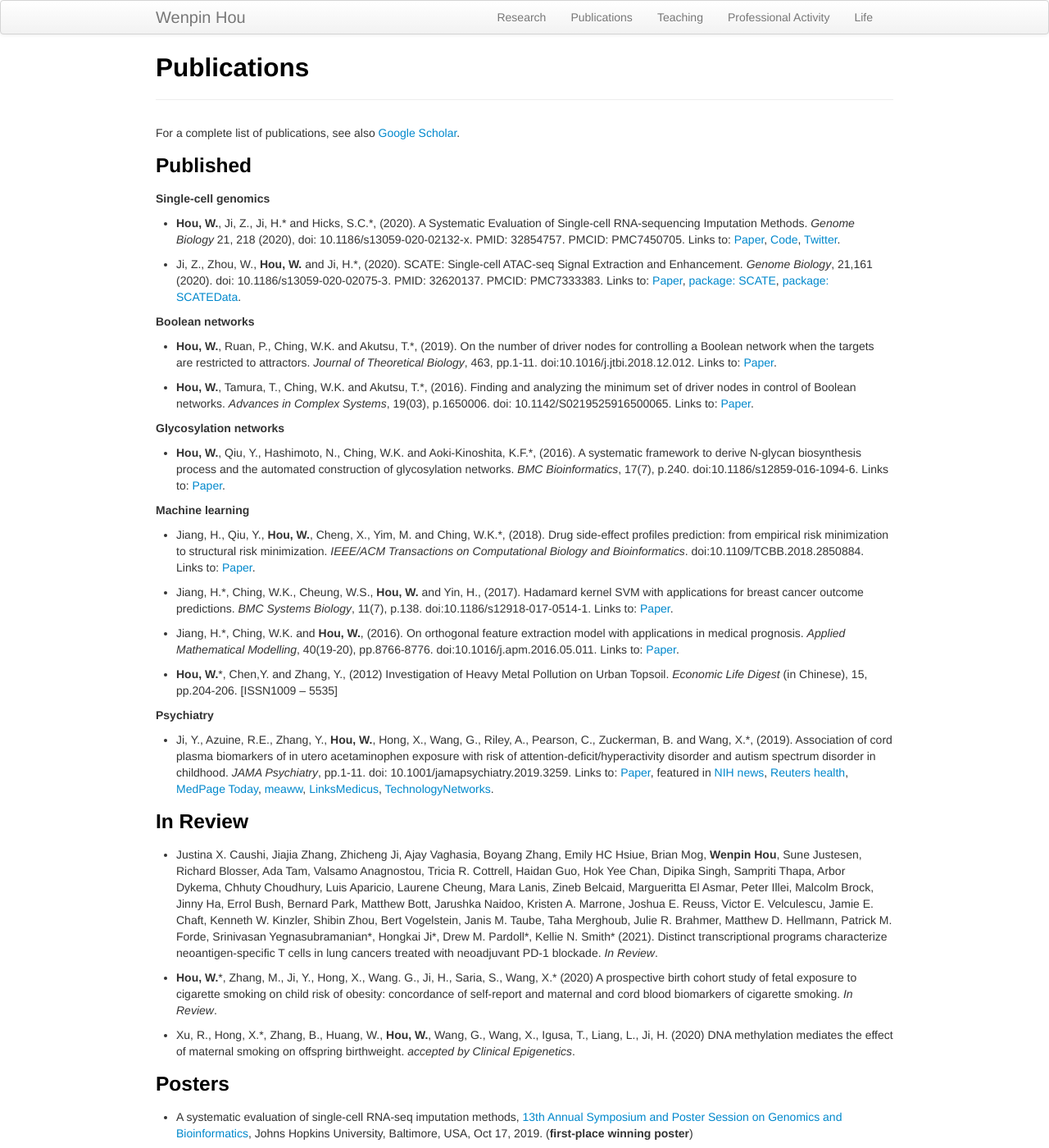
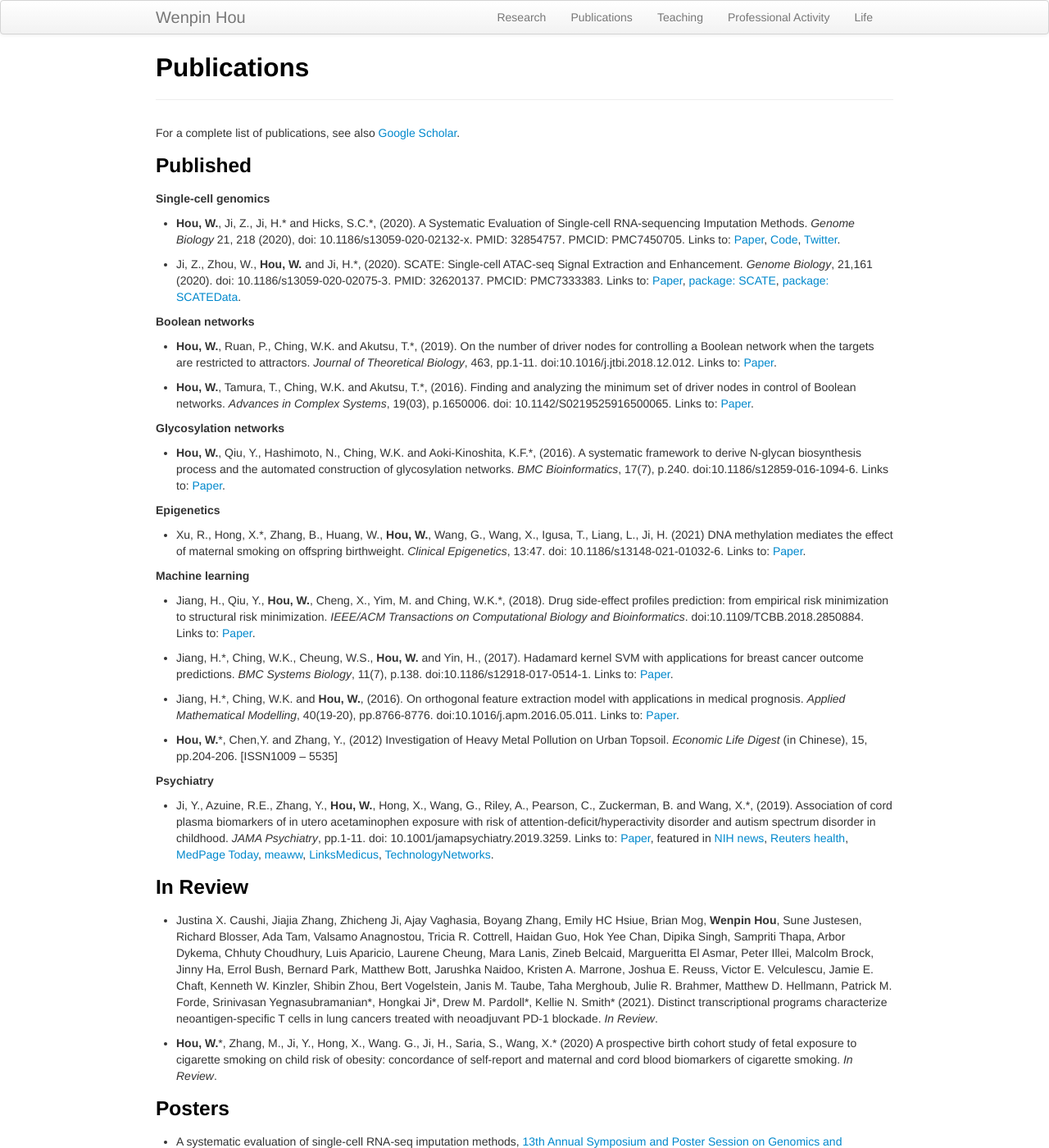
Before and after one commit to Winnie09/Wenpin_Hou, a Jekyll site: the page built from pages/publications.md, in a window 1280 px wide and 1400 px high. Shown: the whole window at 82% size. Built offline with Jekyll 4.4.1, drawn with Linux system fonts in a browser that asks for light colours.

Commit message:
add publications

```diff
--- a/pages/publications.md
+++ b/pages/publications.md
@@ -17,10 +17,13 @@ For a complete list of publications, see also [Google Scholar](https://scholar.g
 
 - **Hou, W.**, Tamura, T., Ching, W.K. and Akutsu, T.\*, (2016). Finding and analyzing the minimum set of driver nodes in control of Boolean networks. *Advances in Complex Systems*, 19(03), p.1650006. doi: 10.1142/S0219525916500065. Links to: [Paper](https://www.worldscientific.com/doi/abs/10.1142/S0219525916500065).
 
-
 ##### Glycosylation networks
 
 - **Hou, W.**, Qiu, Y., Hashimoto, N., Ching, W.K. and Aoki-Kinoshita, K.F.\*, (2016). A systematic framework to derive N-glycan biosynthesis process and the automated construction of glycosylation networks. *BMC Bioinformatics*, 17(7), p.240. doi:10.1186/s12859-016-1094-6. Links to:  [Paper](https://bmcbioinformatics.biomedcentral.com/articles/10.1186/s12859-016-1094-6).
+
+##### Epigenetics
+
+- Xu, R., Hong, X.\*, Zhang, B., Huang, W., **Hou, W.**, Wang, G., Wang, X., Igusa, T., Liang, L., Ji, H. (2021) DNA methylation mediates the effect of maternal smoking on offspring birthweight. *Clinical Epigenetics*, 13:47. doi: 10.1186/s13148-021-01032-6. Links to: [Paper](https://link.springer.com/epdf/10.1186/s13148-021-01032-6?sharing_token=yEfFdYE0_BoC2mZXJZ9CGm_BpE1tBhCbnbw3BuzI2RNB1moIjC95hdw5iHpi9I7bkxI7V-9mn7W-iAPZhlsBZ6n2aBGJ_JvX03uHthekrqM9AGN6ztB_JyC58iUSq_wfgFSbjQ7T3CZ2dCcOwkWWRoyRlZvODZcSzVM1FYm-blE%3D).
 
 ##### Machine learning
 
@@ -42,8 +45,6 @@ For a complete list of publications, see also [Google Scholar](https://scholar.g
 
 - **Hou, W.**\*, Zhang, M., Ji, Y., Hong, X., Wang. G., Ji, H., Saria, S., Wang, X.\* (2020)  A prospective birth cohort study of fetal exposure to cigarette smoking on child risk of obesity: concordance of self-report and maternal and cord blood biomarkers of cigarette smoking. *In Review*.
 
-- Xu, R., Hong, X.\*, Zhang, B., Huang, W., **Hou, W.**, Wang, G., Wang, X., Igusa, T., Liang, L., Ji, H. (2020) DNA methylation mediates the effect of maternal smoking on offspring birthweight. *accepted by Clinical Epigenetics*.
-
 ### Posters
 
 - A systematic evaluation of single-cell RNA-seq imputation methods, [13th Annual Symposium and Poster Session on Genomics and Bioinformatics](http://genomics.jhu.edu/symposium.html), Johns Hopkins University, Baltimore, USA, Oct 17, 2019. (**first-place winning poster**)
```
